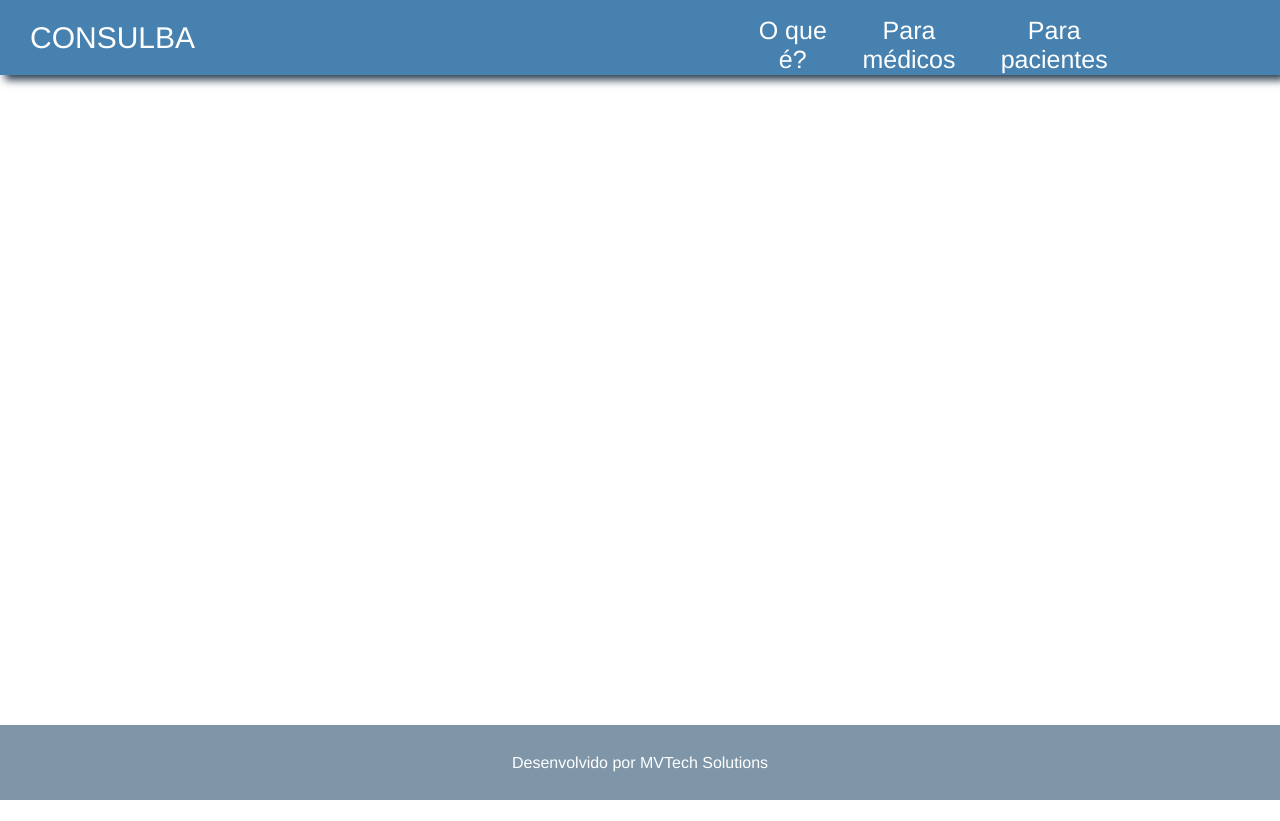
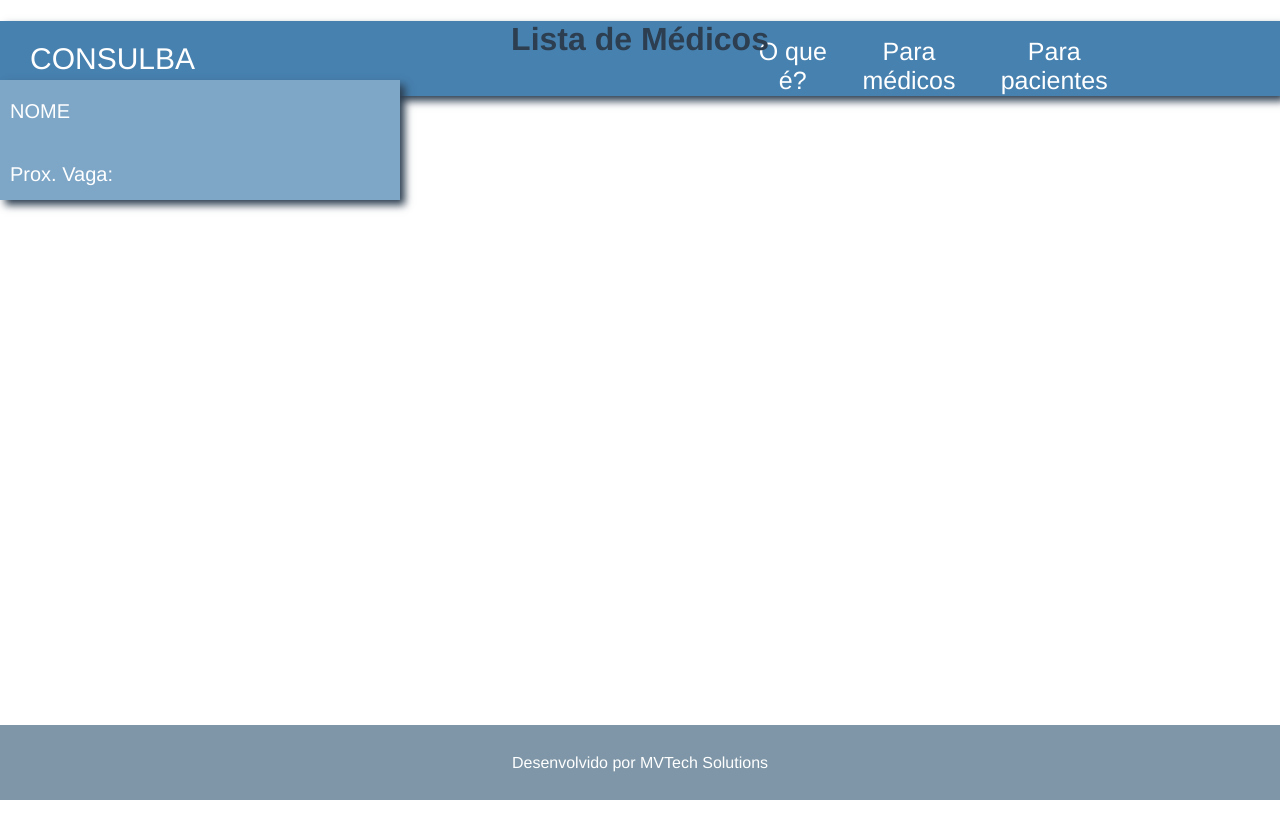
Before and after one commit to akelesis/consulba, a Vue app in the folder frontend/: page /dashpaciente in a window 1280 px wide. Before the commit the page ends 800 px from the top, so only its background shows below. Built offline with nearby package versions, Linux system fonts and the light colour scheme.

Commit message:
dashboards views and

```diff
--- a/frontend/src/router/index.js
+++ b/frontend/src/router/index.js
@@ -1,6 +1,10 @@
 import Vue from 'vue'
 import VueRouter from 'vue-router'
 import Home from '../views/Home.vue'
+import DashMed from '../views/DashMed'
+import DashPaciente from '../views/DashPaciente'
+import AgendaMed from '../views/AgendaMed'
+import AgendaPaciente from '../views/AgendaPaciente'
 
 Vue.use(VueRouter)
 
@@ -17,6 +21,26 @@ const routes = [
     // this generates a separate chunk (about.[hash].js) for this route
     // which is lazy-loaded when the route is visited.
     component: () => import(/* webpackChunkName: "about" */ '../views/About.vue')
+  },
+  {
+    path: '/dashmed',
+    name: 'DashMed',
+    component: DashMed
+  },
+  {
+    path: '/dashpaciente',
+    name: 'DashPaciente',
+    component: DashPaciente
+  },
+  {
+    path: '/agendamed',
+    name: 'AgendaMed',
+    component: AgendaMed
+  },
+  {
+    path: '/agendapaciente',
+    name: 'AgendaPaciente',
+    component: AgendaPaciente
   }
 ]
 
--- /dev/null
+++ b/frontend/src/views/AgendaMed.vue
@@ -0,0 +1,15 @@
+<template>
+  <div class="agendamed-container">
+
+  </div>
+</template>
+
+<script>
+export default {
+    name: "AgendaMed"
+}
+</script>
+
+<style>
+
+</style>
--- /dev/null
+++ b/frontend/src/views/AgendaPaciente.vue
@@ -0,0 +1,15 @@
+<template>
+  <div class="agendapaciente-container">
+
+  </div>
+</template>
+
+<script>
+export default {
+    name: "AgendaPaciente"
+}
+</script>
+
+<style>
+
+</style>
--- /dev/null
+++ b/frontend/src/views/DashMed.vue
@@ -0,0 +1,15 @@
+<template>
+  <div class="dashmed-container">
+
+  </div>
+</template>
+
+<script>
+export default {
+    name: "DashMed"
+}
+</script>
+
+<style>
+
+</style>
--- a/frontend/src/views/DashPaciente.vue
+++ b/frontend/src/views/DashPaciente.vue
@@ -1,15 +1,24 @@
 <template>
   <div class="dashpaciente-container">
-
+      <h1>Lista de Médicos</h1>
+      <PostMed/>
   </div>
 </template>
 
 <script>
+import PostMed from '../components/PostMed'
+
 export default {
-
+    name: "DashPaciente",
+    components: {
+        PostMed
+    }
 }
 </script>
 
 <style>
+.dashpaciente-container {
+    position: relative;
+}
 
 </style>
```
